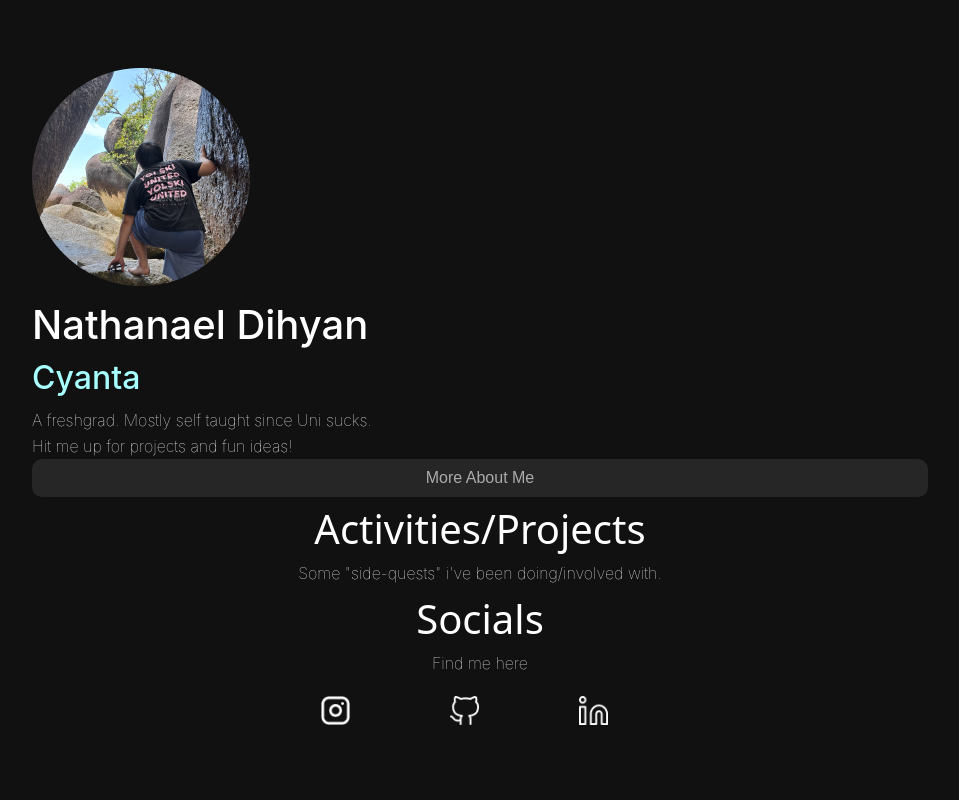
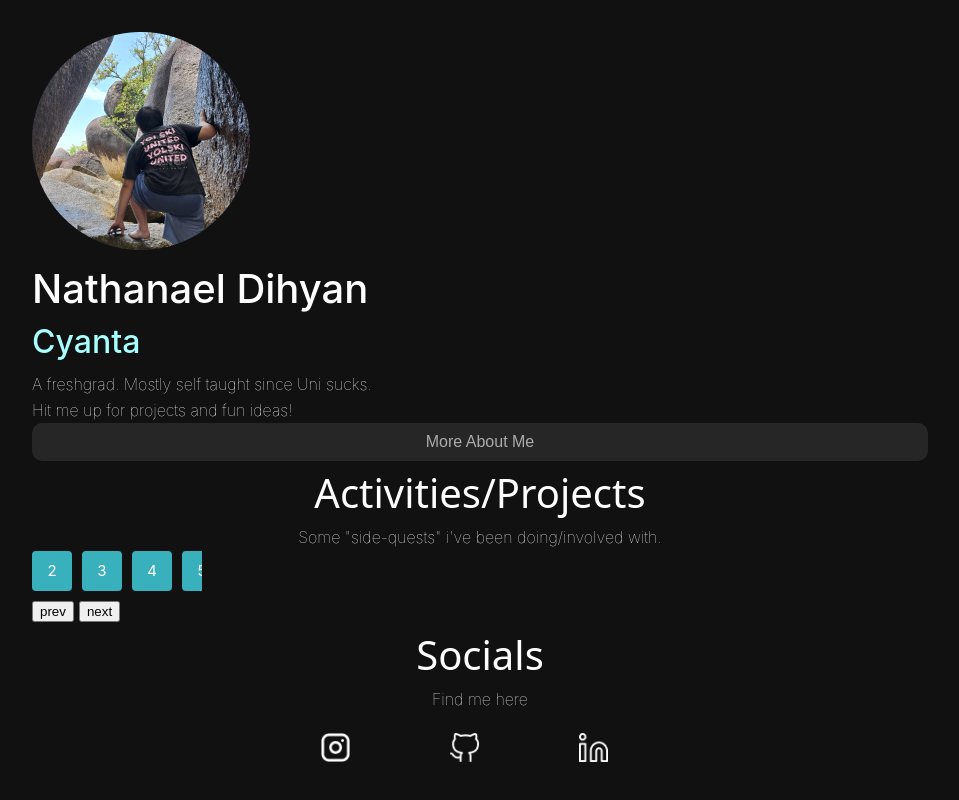
Before and after one commit to nathertan/cyanta_space, a Vue app: page / in a window 1280 px wide. Shown: the whole page, without its empty margins (160-1119 px from the left). Built offline with nearby package versions, Linux system fonts and the light colour scheme.

Commit message:
update: added shell for carousel

```diff
--- a/src/components/carousel.vue
+++ b/src/components/carousel.vue
@@ -1,28 +1,128 @@
 <template>
-  <div>
-    <h1>Activities/Projects</h1>
-    <h3>Some "side-quests" i've been doing/involved with.</h3>
+  <div class="carousel">
+    <div class="inner" ref="inner" :style="innerStyles">
+      <div class="card" v-for="card in cards" :key="card">
+        {{ card }}
+      </div>
+    </div>
   </div>
+  <button @click="prev">prev</button>
+  <button @click="next">next</button>
 </template>
 
-<style scoped>
-h1 {
-  font-family: system-ui, -apple-system, BlinkMacSystemFont, "Segoe UI", Roboto,
-    Oxygen, Ubuntu, Cantarell, "Open Sans", "Helvetica Neue", sans-serif;
-  font-weight: 500;
-  font-size: 40px;
-  color: white;
-  text-align: center;
+<script>
+export default {
+  data() {
+    return {
+      cards: [1, 2, 3, 4, 5, 6, 7, 8],
+      innerStyles: {},
+      step: "",
+      transitioning: false,
+    };
+  },
+
+  mounted() {
+    this.setStep();
+    this.resetTranslate();
+  },
+
+  methods: {
+    setStep() {
+      const innerWidth = this.$refs.inner.scrollWidth;
+      const totalCards = this.cards.length;
+      this.step = `${innerWidth / totalCards}px`;
+    },
+
+    next() {
+      if (this.transitioning) return;
+
+      this.transitioning = true;
+
+      this.moveLeft();
+
+      this.afterTransition(() => {
+        const card = this.cards.shift();
+        this.cards.push(card);
+        this.resetTranslate();
+        this.transitioning = false;
+      });
+    },
+
+    prev() {
+      if (this.transitioning) return;
+
+      this.transitioning = true;
+
+      this.moveRight();
+
+      this.afterTransition(() => {
+        const card = this.cards.pop();
+        this.cards.unshift(card);
+        this.resetTranslate();
+        this.transitioning = false;
+      });
+    },
+
+    moveLeft() {
+      this.innerStyles = {
+        transform: `translateX(-${this.step})
+                    translateX(-${this.step})`,
+      };
+    },
+
+    moveRight() {
+      this.innerStyles = {
+        transform: `translateX(${this.step})
+                    translateX(-${this.step})`,
+      };
+    },
+
+    afterTransition(callback) {
+      const listener = () => {
+        callback();
+        this.$refs.inner.removeEventListener("transitionend", listener);
+      };
+      this.$refs.inner.addEventListener("transitionend", listener);
+    },
+
+    resetTranslate() {
+      this.innerStyles = {
+        transition: "none",
+        transform: `translateX(-${this.step})`,
+      };
+    },
+  },
+};
+</script>
+
+<style>
+.carousel {
+  width: 170px;
+  overflow: hidden;
 }
 
-h3 {
-  color: white;
-  font-size: 16px;
-  font-weight: 100;
-  text-align: center;
+.inner {
+  transition: transform 0.2s;
+  white-space: nowrap;
 }
 
-.socials {
-  text-align: center;
+.card {
+  width: 40px;
+  margin-right: 10px;
+  display: inline-flex;
+
+  /* optional */
+  height: 40px;
+  background-color: #39b1bd;
+  color: white;
+  border-radius: 4px;
+  align-items: center;
+  justify-content: center;
+}
+
+/* optional */
+button {
+  margin-right: 5px;
+  margin-top: 10px;
 }
 </style>
--- a/src/components/content.vue
+++ b/src/components/content.vue
@@ -1,16 +1,19 @@
+<script setup>
+import carousel from "./carousel.vue";
+</script>
+
 <template>
   <div>
     <h1>Activities/Projects</h1>
     <h3>Some "side-quests" i've been doing/involved with.</h3>
-
-
   </div>
-
+  <carousel />
 </template>
 
 <style scoped>
 h1 {
-  font-family: system-ui, -apple-system, BlinkMacSystemFont, 'Segoe UI', Roboto, Oxygen, Ubuntu, Cantarell, 'Open Sans', 'Helvetica Neue', sans-serif;
+  font-family: system-ui, -apple-system, BlinkMacSystemFont, "Segoe UI", Roboto,
+    Oxygen, Ubuntu, Cantarell, "Open Sans", "Helvetica Neue", sans-serif;
   font-weight: 500;
   font-size: 40px;
   color: white;
@@ -18,14 +21,13 @@ h1 {
 }
 
 h3 {
-    color: white;
-    font-size: 16px;
-    font-weight: 100;
-    text-align: center;
+  color: white;
+  font-size: 16px;
+  font-weight: 100;
+  text-align: center;
 }
 
 .socials {
   text-align: center;
 }
-
 </style>
```
Also changed, not shown: 1 other file (tests, documents, lock files or other folders).
